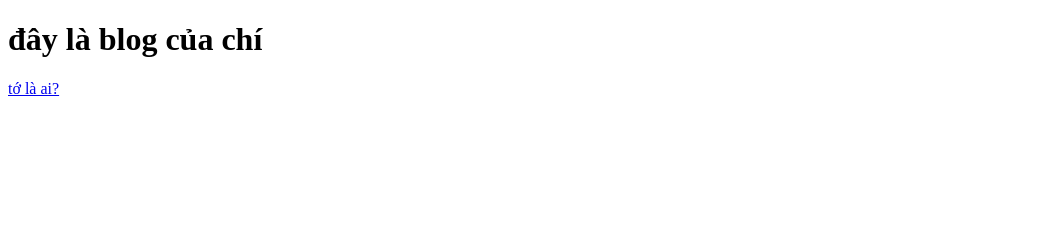
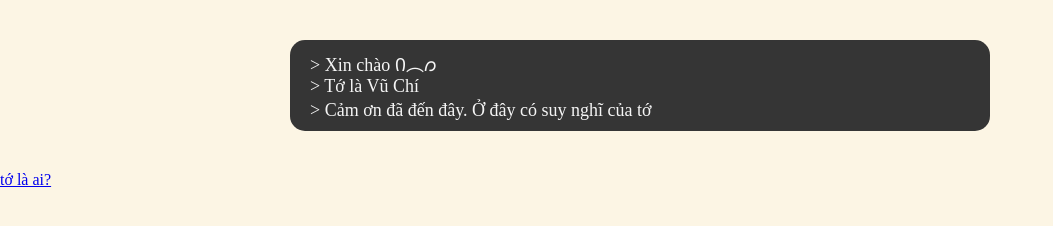
Before and after one commit to chiinthedesert/blog, a plain HTML site: page index.html in a window 1280 px wide. Shown: the whole page, without its empty margins (0-1053 px from the left). Drawn offline with Linux system fonts and the light colour scheme.

Commit message:
Style intro-box

```diff
--- a/index.html
+++ b/index.html
@@ -5,10 +5,15 @@
   <meta charset="UTF-8" />
   <meta name="viewport" content="width=device-width, initial-scale=1.0" />
   <title>blog của chí</title>
+  <link rel="stylesheet" type="" href="style.css" />
 </head>
 
 <body>
-  <h1>đây là blog của chí</h1>
+  <header class="intro-box">
+      <p>> Xin chào Ი︵𐑼</p>
+      <p>> Tớ là Vũ Chí</p>
+      <p>> Cảm ơn đã đến đây. Ở đây có suy nghĩ của tớ<span class="blinking-cursor"></span></p>
+  </header>
   <a href="./whoami.html">tớ là ai?</a>
 </body>
 
--- /dev/null
+++ b/style.css
@@ -0,0 +1,38 @@
+body {
+  background-color: #fcf5e4;
+}
+* {
+  font-family: jetbrainsmono nerd font mono;
+  margin: 0 auto;
+  padding: 0;
+  box-sizing: border-box;
+}
+
+.intro-box {
+  max-width: 700px;
+  background-color: #353535;
+  padding: 10px 20px;
+  margin: 40px auto;
+  border-radius: 15px;
+}
+.intro-box>* {
+  font-size: 18px;
+  color: whitesmoke;
+}
+
+@keyframes blink-block {
+  0%, 100% {
+    visibility: visible;
+  }
+  50% {
+    visibility: hidden;
+  }
+}
+.blinking-cursor {
+  display: inline-block;
+  width: 1ch;
+  height: 1.25em;
+  background-color: currentcolor;
+  animation: blink-block 1s steps(1, start) infinite;
+  vertical-align: text-bottom;
+}
```
